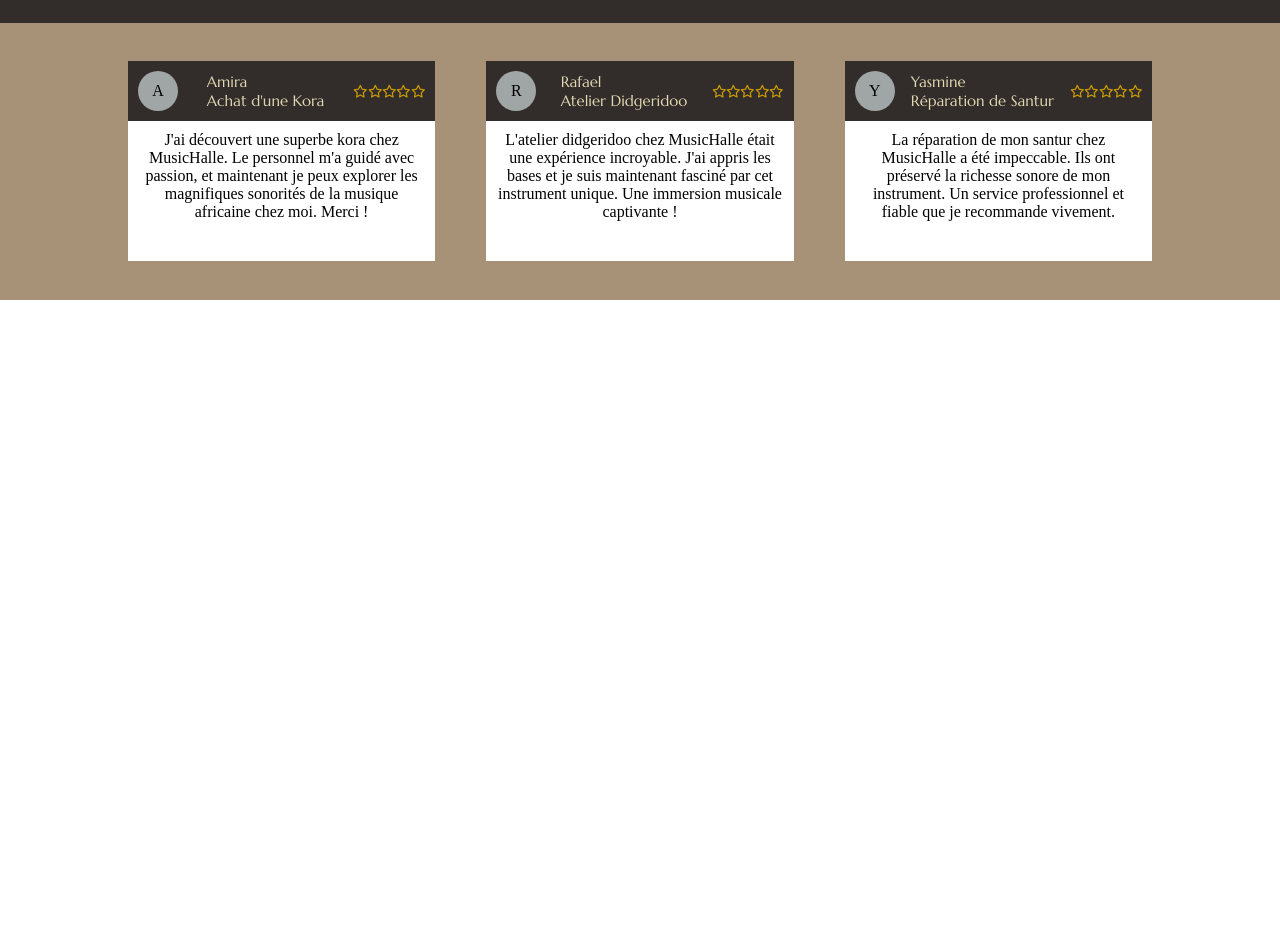
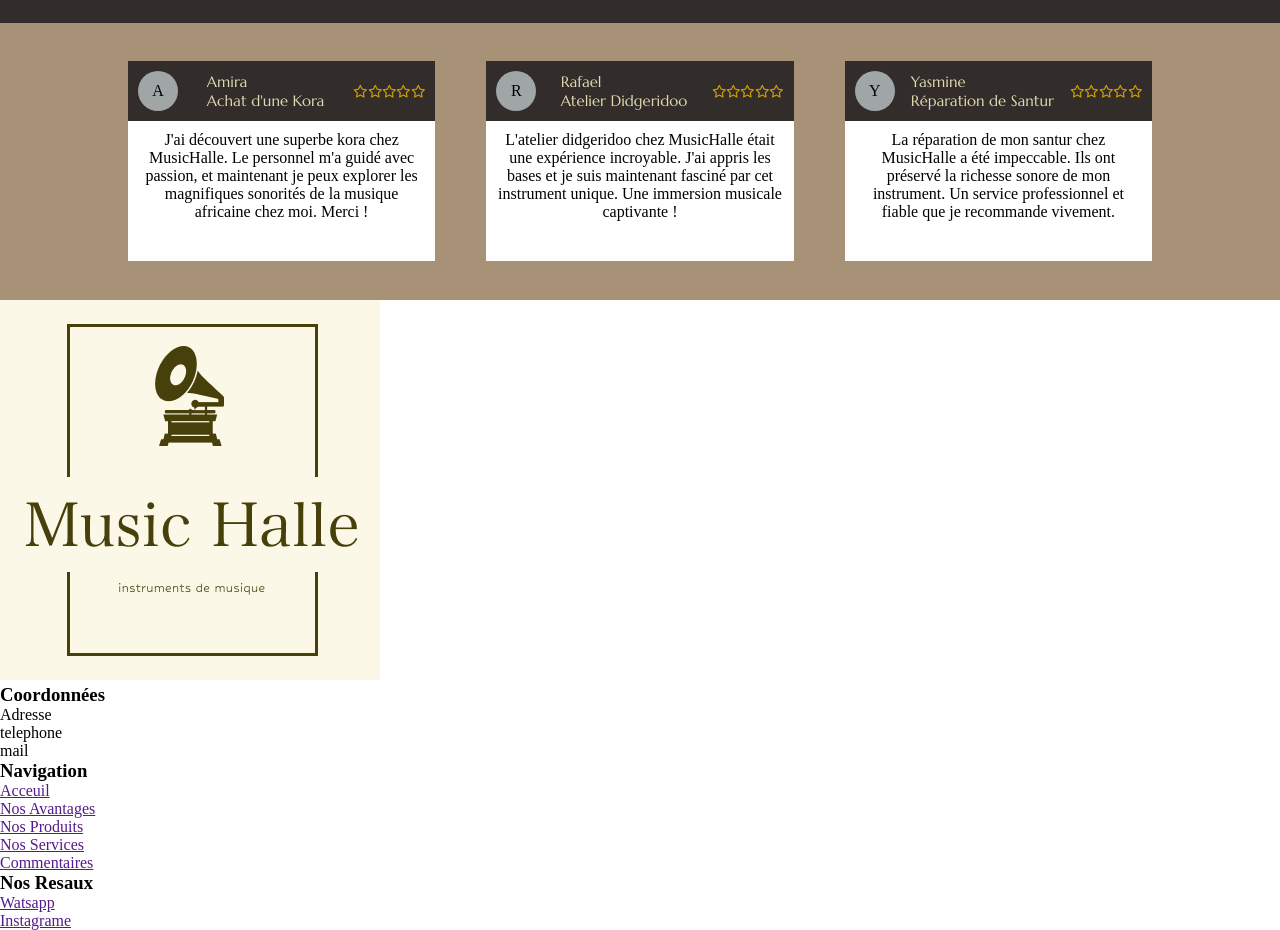
Before and after one commit to EllyoottO/SiteInstrumentDeMusique, a plain HTML site: page index.html in a window 1280 px wide. Shown: the part 2138-3068 px from the top of the page. Before the commit the page ends 2438 px from the top, so only its background shows below. Drawn offline with Linux system fonts and the light colour scheme; a web font is replaced by a local one.

Commit message:
Comit 5
Creation footer

```diff
--- a/index.html
+++ b/index.html
@@ -67,7 +67,39 @@
 
     <footer>
 
+        <img src="./logo-instrument-1.png" alt="logo">
+        <div class="tablFooter">
+            <div class="Coordonnées">
+                <h3>Coordonnées</h3>
+                <ul>
+                    <li>Adresse</li>
+                    <li>telephone</li>
+                    <li>mail</li>
+                </ul>
+            </div>
+
+            <div class="Navigation">
+                <h3>Navigation</h3>
+                <ul>
+                    <li> <a href="">Acceuil</a></li>
+                    <li><a href="">Nos Avantages</a></li>
+                    <li><a href="">Nos Produits</a></li>
+                    <li><a href="">Nos Services</a></li>
+                    <li><a href="">Commentaires</a></li>
+                </ul>
+            </div>
+
+            <div class="resaux">
+                <h3>Nos Resaux</h3>
+                <ul>
+                    <li> <a href="">Watsapp</a></li>
+                    <li><a href="">Instagrame</a></li>
+                </ul>
+            </div>
+        </div>
+
     </footer>
+
 </body>
 
 </html>
--- a/script.js
+++ b/script.js
@@ -16,6 +16,7 @@ fetch("instrumentsMusiques.json")
 
 // Cette fonction prend les données JSON en entrée et effectue une action sur celles-ci
 function addContent(data) {
+
   // Affiche les données dans la console du navigateur
     console.log(data)
     console.log(data.entreprise.nomCommercial);
@@ -32,6 +33,10 @@ function addContent(data) {
     let produits = data.entreprise.produits;
     let services = data.entreprise.services;
     let temoignages = data.entreprise.temoignages;
+
+  //tableau pictogramme avantages
+
+
 
   //lien pour importer le JS dans l'HTML
   document.querySelector("#nom").innerHTML = nom
```
Lines whose indentation alone changed are shown as unchanged.
